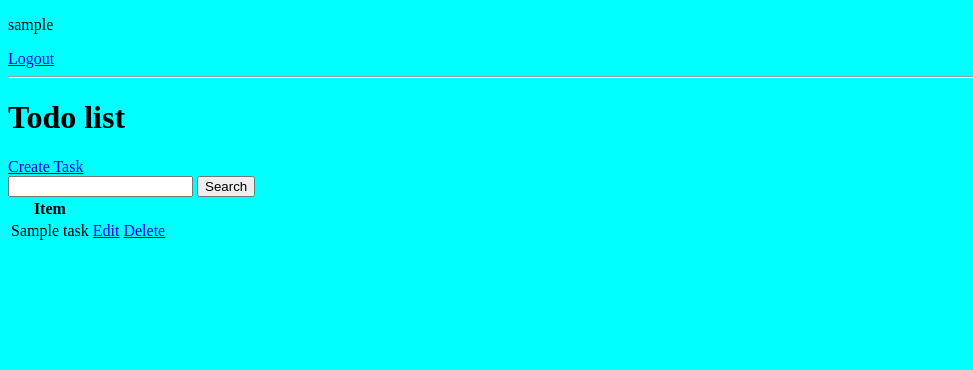
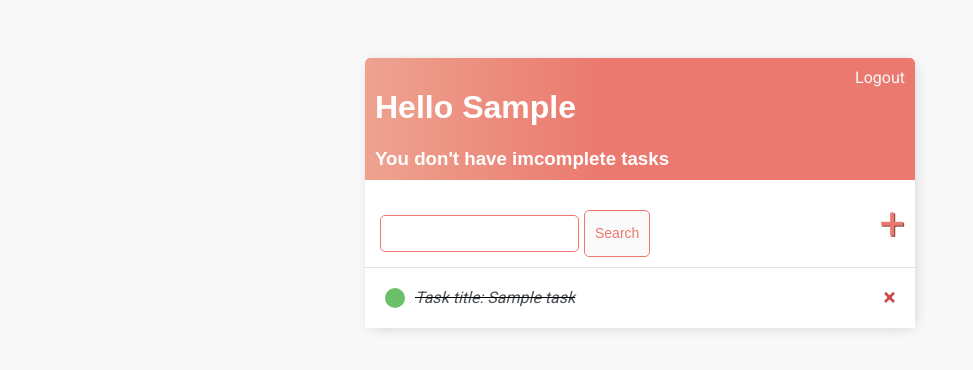
Before and after one commit to Jeremias-Schreiner/todo_list, a Django app: page / in a window 1280 px wide. Shown: the top 370 px of the page, without its empty margins (0-973 px from the left). Run offline with Django 4.2, Linux system fonts and the light colour scheme; a user stored in the database is signed in; tables that the repository leaves empty hold one stand-in row (values such as "Sample post").

Commit message:
Terminado el estilo de proyecto TODO

```diff
--- /dev/null
+++ b/base/static/css/main.css
@@ -0,0 +1,138 @@
+
+body{
+    background-color: #F8F8F8;
+    font-family: 'Roboto', sans-serif;
+    padding-top: 50px;
+}
+
+h1,
+h2,
+h3,
+h4,
+h5,
+h6{
+    font-family: 'Raleway', sans-serif;
+}
+
+a,p{
+    color: #4b5156  ;
+}
+
+main.container{
+    max-width: 550px;
+    margin: auto;
+    background-color: #FFFFFF;
+    -webkit-box-shadow: 2px 2px 13px -4px rgba(0, 0, 0, 0.21);
+    box-shadow: 2px 2px 13px -4px rgba(0, 0, 0, 0.21);
+}
+
+header.header-bar{
+    display: flex;
+    justify-content: space-between;
+    color: #FFF;
+    padding: 10px;
+    border-radius: 5px 5px 0 0;
+    background: linear-gradient(90deg, #EEA390 0%, #EB796F 43%, #EB796F 100%);
+}
+
+h3.incomplete-task{
+    margin: 0;
+}
+
+header.header-bar a{
+    color: rgb(247,247,247);
+    text-decoration: none;
+}
+
+div.seach-add-wrapper{
+    display: flex;
+    justify-content: space-between;
+    align-items: center;
+    padding: 10px;
+}
+
+.search-form{
+    margin-top: 20px;
+    display: flex;
+}
+
+div.task-wrapper{
+    display: flex;
+    align-items: center;
+    justify-content: space-between;
+    padding: 20px;
+    border-top: 1px solid rgb(226, 226, 226) ;
+}
+
+div.task-title{
+    display: flex;
+}
+
+div.task-title a{
+    text-decoration: none;
+    color: #4b5156;
+    margin-left: 10px;
+}
+
+div.task-complete-icon{
+    height: 20px;
+    width: 20px;
+    background-color: rgb(105, 192, 105);
+    border-radius: 50%;
+}
+
+div.task-incomplete-icon{
+    height: 20px;
+    width: 20px;
+    background-color: rgb(218, 218, 218);
+    border-radius: 50%;
+}
+
+a.delete-link{
+    text-decoration: none;
+    font-weight: 900;
+    color: #cf4949;
+    font-size: 22px;
+    line-height: 0;
+}
+
+a.add-link{
+    color: #EB796F;
+    text-decoration: none;
+    text-shadow: 1px 1px #81413b;
+    font-size: 45px;
+}
+
+input[type=text],
+input[type=password],
+textarea{
+    border: 1px solid #EB796F;
+    border-radius: 5px;
+    margin: 5px;
+    padding: 10px;
+    width: 90%;
+}
+
+label{
+    padding: 10px;
+    display: block;
+}
+
+.button{
+    border: 1px solid #EB796F;
+    background-color: #FAFAFA;
+    color: #EB796F;
+    padding: 10px;
+    font-size: 14px;
+    border-radius: 5px;
+    cursor: pointer;
+    text-decoration: none;
+}
+
+.card-body{
+    padding: 20px;
+}
+
+.register-button{
+    margin-top: 10px;
+}
--- a/base/static/css/style.css
+++ /dev/null
@@ -1,3 +0,0 @@
-body{
-    background-color: aqua;
-}
--- a/base/templates/base/main.html
+++ b/base/templates/base/main.html
@@ -1,17 +1,24 @@
+{% load static %}
 <!DOCTYPE html>
 <html lang="en">
 <head>
     <meta charset="UTF-8">
     <meta http-equiv="X-UA-Compatible" content="IE=edge">
     <meta name="viewport" content="width=device-with , initial-scale=1.0">
-    <title>Todo List</title>
-    <link rel="stylesheet" href="../../static/css/style.css">
+    {% block title %}
+    <title>Todo LIst</title>
+    {% endblock %}
+    <link rel="stylesheet" type="text/css" href="{% static 'css/main.css' %}">
+    <link rel="preconnect" href="https://fonts.googleapis.com">
+    <link rel="preconnect" href="https://fonts.googleapis.com">
+    <link rel="preconnect" href="https://fonts.gstatic.com" crossorigin>
+    <link href="https://fonts.googleapis.com/css2?family=Lato&family=Roboto&display=swap" rel="stylesheet">
 </head>
 <body>
-    <div>
+    <main class="container">
         {% block content %}
 
         {% endblock content %}
-    </div>
+    </main>
 </body>
 </html>
--- a/base/templates/base/task-list.html
+++ b/base/templates/base/task-list.html
@@ -1,39 +1,46 @@
 {% extends 'base/main.html' %}
+{% load static %}
 {% block content %}
-    {% if user.is_authenticated %}
-        <p>{{request.user.username}}</p>
-        <a href="{% url 'logout' %}">Logout</a>
 
-    {% else %}
-        <a href="{% url 'login' %}">Login</a>
+<header class="header-bar">
+    <div>
+        <h1>Hello {{request.user.username|title}}</h1>
+        {% if count == 0 %}
+            <h3 class="incomplete-task">You don't have imcomplete tasks</h3>
+        {% else %}
+            <h3 class="incomplete-task">You have <i>{{count}}</i> imcomplete task{{count|pluralize:"s"}}</h3>
+        {%endif%}
+    </div>
+    <a href="{% url 'logout' %}">Logout</a>
+</header>
 
-    {% endif %}
-    <hr>
+    <div class="seach-add-wrapper">
+        <form method="get" action="" class="search-form">
+            <input type="text" name="search-area" value="{{search_input}}">
+            <input class="button" type="submit" value="Search">
+        </form>
+        <a class="add-link" href="{%url 'task-create' %}">&#x2b;</a>
+    </div>
 
-    <h1>Todo list</h1>
-
-    <a href="{%url 'task-create' %}">Create Task</a>
-
-    <form method="get" action="">
-        <input type="text" name="search-area" value="{{search_input}}">
-        <input type="submit" value="Search">
-    </form>
-
-    <table>
-        <tr>
-            <th>Item</th>
-            <th></th>
-            <th></th>
-        </tr>
+    <div class="task-items-wrapper">
         {%for task in tasks%}
-            <tr>
-                <td>{{task.title}}</td>
-
-                <td><a href="{%url 'task-update' task.id%}">Edit</a></td>
-                <td><a href="{%url 'task-delete' task.id%}">Delete</a></td>
-            </tr>
+            <div class="task-wrapper">
+                {% if task.complete %}
+                    <div class="task-title">
+                        <div class="task-complete-icon"></div>
+                        <i><s><a href="{% url 'task-update' task.id%}">{{task}}</a></s></i>
+                    </div>
+                    <a class="delete-link" href="{%url 'task-delete' task.id%}">&#215;</a>
+                {% else %}
+                    <div class="task-title">
+                        <div class="task-incomplete-icon"></div>
+                        <a href="{% url 'task-update' task.id%}">{{task}}</a>
+                    </div>
+                    <a class="delete-link" href="{%url 'task-delete' task.id%}">&#215;</a>
+                {%endif%}
+            </div>
             {%empty%}
                 <h3>No items in list</h3>
         {%endfor%}
-    </table>
+    </div>
 {% endblock content %}
--- a/base/views.py
+++ b/base/views.py
@@ -35,15 +35,15 @@ class RegisterFormView(FormView):
         return super().get(self, *args, **kwargs)
 
 class TaskListView(LoginRequiredMixin, ListView):
-    #model = Task esto no es necesario si defino queryset
+    model = Task
     context_object_name = 'tasks'
     template_name = 'base/task-list.html'
-    queryset = Task.objects.all().order_by('title')
+    #queryset = Task.objects.all().order_by('title')
 
     def get_context_data(self, **kwargs):
         #Filter current user taks
         context = super().get_context_data(**kwargs)
-        context['task'] = context['tasks'].filter(user=self.request.user)
+        context['tasks'] = context['tasks'].filter(user=self.request.user)
         context['count'] = context['tasks'].filter(complete=False).count()
 
         search_input = self.request.GET.get('search-area','')
```
Also changed, not shown: base/templates/base/login.html (+10 -6 lines), base/templates/base/register.html (+18 -6 lines), base/templates/base/task-delete.html (+11 -6 lines), base/templates/base/task-form.html (+11 -6 lines).
